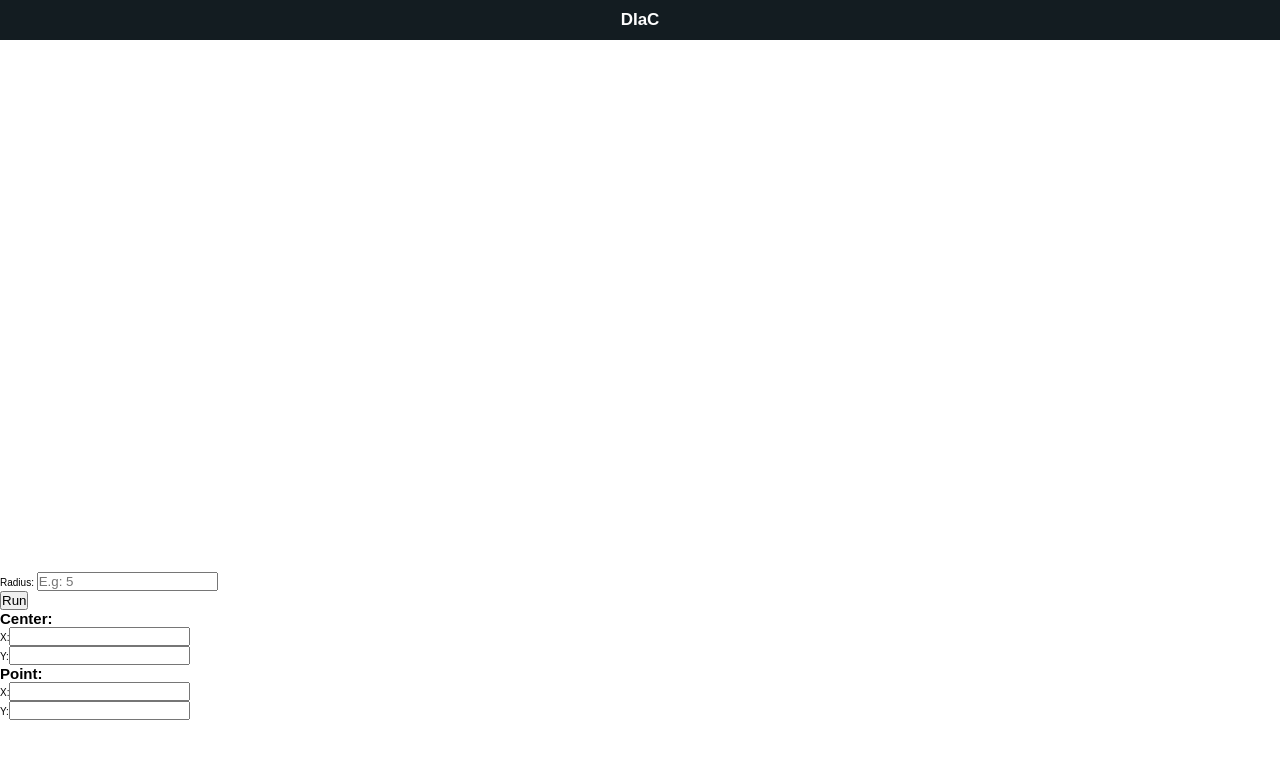
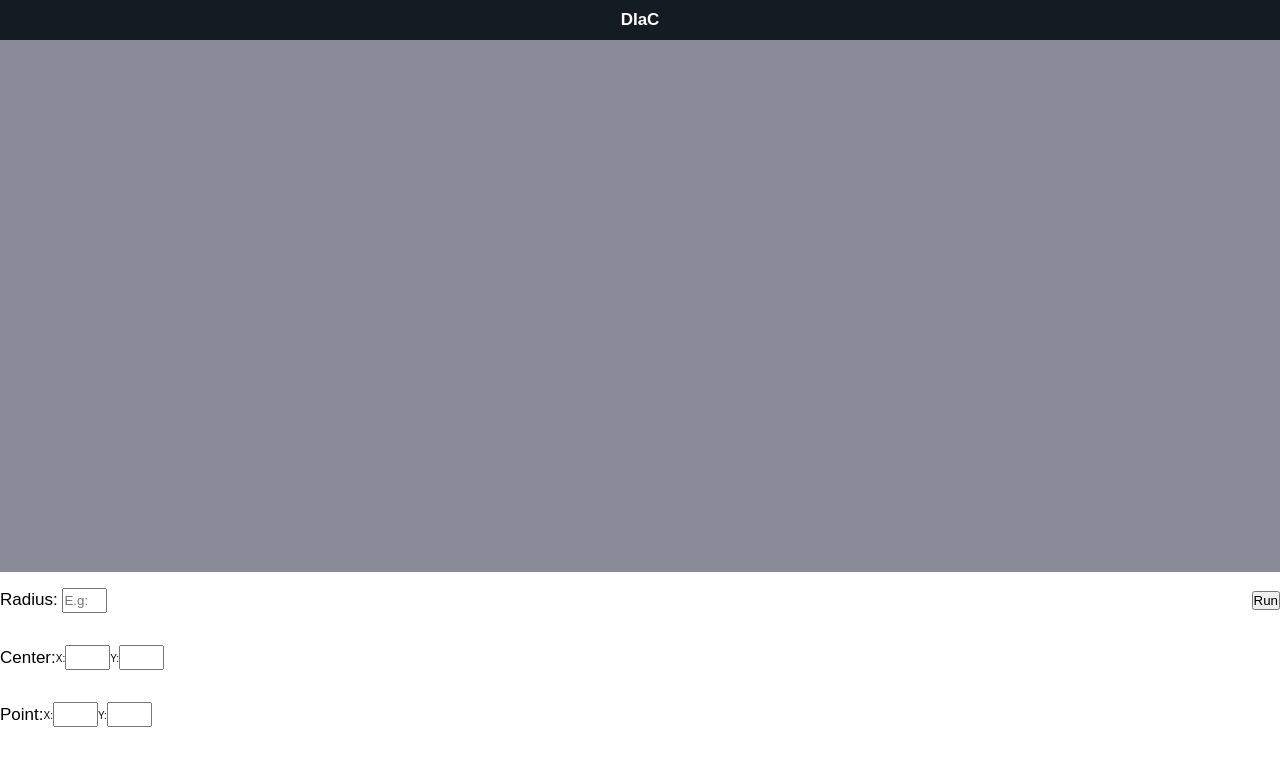
Before and after one commit to IrvingJuarez/DotInACircle, a React app: page / in a window 1280 px wide. Shown: the top 766 px of the page. Built offline with nearby package versions, Linux system fonts and the light colour scheme.

Commit message:
InputField section almost done

```diff
--- a/src/components/InputField.jsx
+++ b/src/components/InputField.jsx
@@ -1,4 +1,7 @@
 import React from 'react';
+
+// styles
+import "../styles/InputField.scss";
 
 const InputField = () => (
     <React.Fragment>
--- /dev/null
+++ b/src/styles/InputField.scss
@@ -0,0 +1,31 @@
+@import "./globals.scss";
+
+.inputField-container{
+    display: flex;
+    flex-direction: column;
+    height: 30%;
+
+    & > div{
+        width: 100%;
+        height: 25%;
+        display: flex;
+        align-items: center;
+
+        h2{
+            @include input-field_title;
+        }
+    }
+
+    input{
+        width: 45px;
+        height: 25px;
+    }
+
+    &_header{
+        justify-content: space-between;
+
+        label{
+            @include input-field_title;
+        }
+    }
+}
--- a/src/styles/Plane.scss
+++ b/src/styles/Plane.scss
@@ -4,13 +4,14 @@
     position: relative;
     width: 100%;
     height: 70%;
+    background-color: $primary-clear-color;
 
     canvas{
         position: absolute;
         left: 0;
         top: 0;
         width: inherit;
-        height: inherit;
+        height: 100%;
     }
 
     &_canvas1{
--- a/src/styles/globals.scss
+++ b/src/styles/globals.scss
@@ -25,3 +25,9 @@ main{
     width: 100%;
     height: calc(100vh - 40px);
 }
+
+// Mixins
+@mixin input-field_title{
+    font-size: 1.7rem;
+    font-weight: 100;
+}
```
